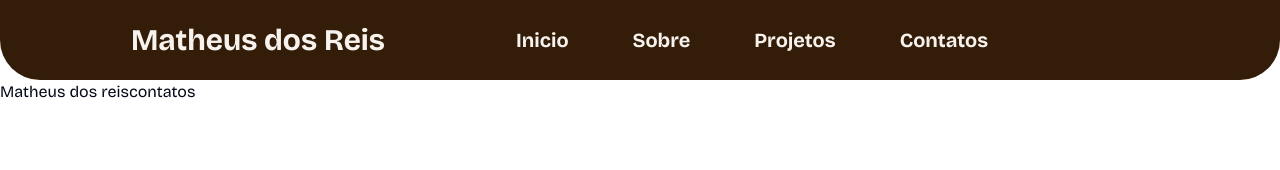
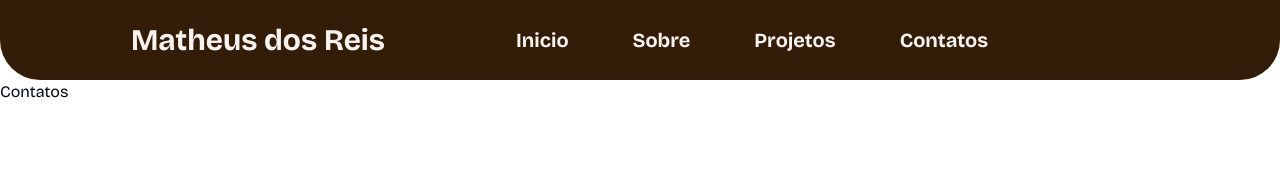
Before and after one commit to Reis567/my-resume, a React (Vite) app: page /contatos in a window 1280 px wide. Shown: the top 170 px of the page. Built offline with nearby package versions, Linux system fonts and the light colour scheme.

Commit message:
contact page initial size

```diff
--- /dev/null
+++ b/src/pages/ContatosPage/index.style.tsx
@@ -0,0 +1,5 @@
+import styled from "styled-components";
+
+export const SContatos = styled.div`
+    min-height: 100vh;
+`
--- a/src/pages/ContatosPage/index.tsx
+++ b/src/pages/ContatosPage/index.tsx
@@ -1,10 +1,11 @@
 import React from 'react';
+import { SContatos } from './index.style';
 
 const Contatos: React.FC = () => {
   return (
-    <div>
-      <h2>Matheus dos reiscontatos</h2>
-    </div>
+    <SContatos>
+      <h2>Contatos</h2>
+    </SContatos>
   );
 };
 
```
